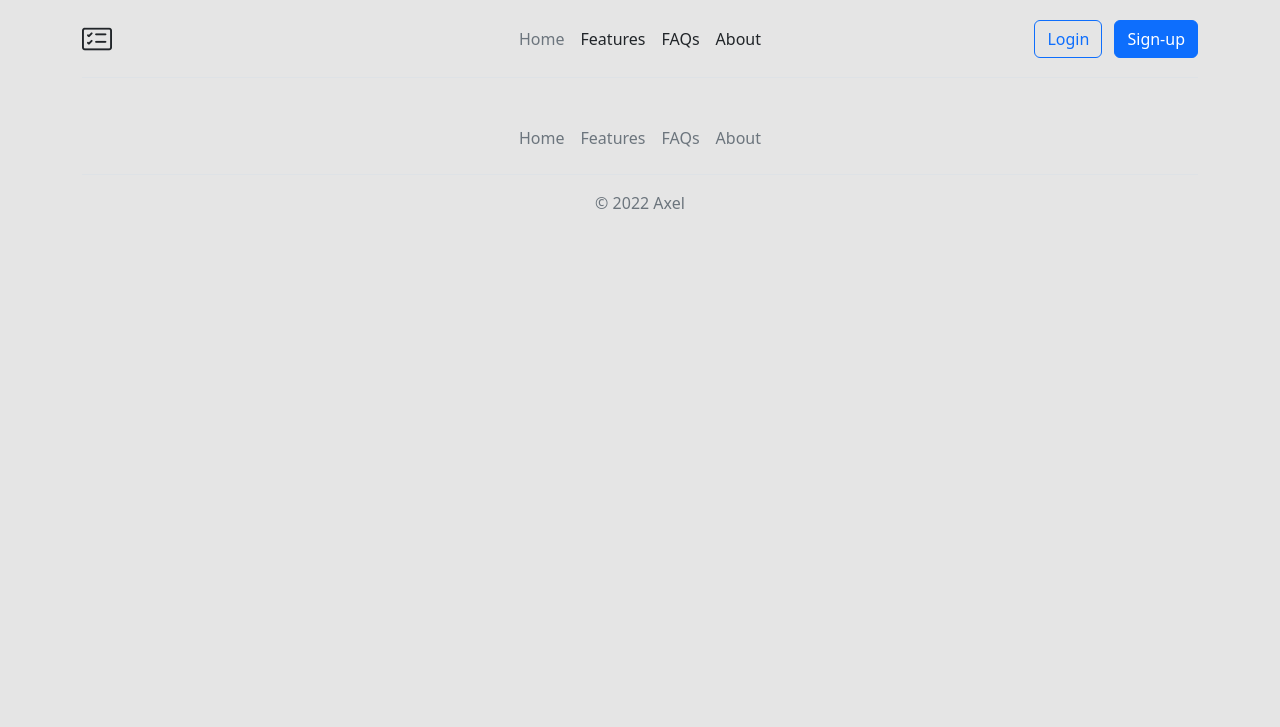
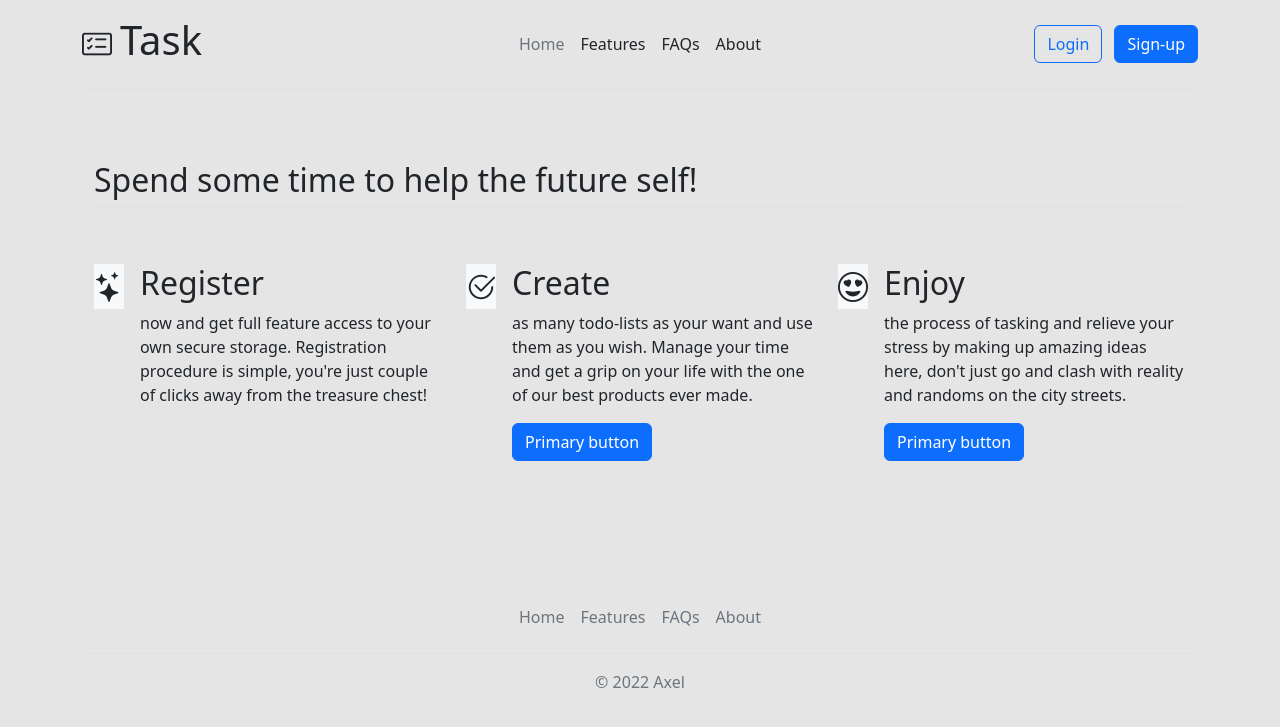
Before and after one commit to Axik0/todo_list, a Flask app: page / in a window 1280 px wide. Shown: the top 727 px of the page. Run offline with Flask 2, Linux system fonts and the light colour scheme; some libraries are stand-ins or nearby versions.

```diff
--- a/main.py
+++ b/main.py
@@ -140,7 +140,10 @@ def register():
 
 @app.route("/")
 def index():
+    global draft
+    draft = [None, None, []]
     return render_template("index.html")
+
 
 
 draft = [None, None, []]
@@ -241,15 +244,19 @@ def show_list(list_id=None):
         if action == 'Confirm':
             # save to database
             if draft[0]:
+                # if it was an item from the database, get that outta there and update just its fields
                 list_to_update = db.session.query(List).get(draft[0])
                 list_to_update.list_name, list_to_update.body = draft[1], draft[2]
                 db.session.commit()
                 flash("Your list has been updated in the database.", "info")
             else:
+                # insert completely new list into the database
+                # I suppose that same list_name problem is eliminated at the database level and raises an exception
                 try:
                     new_list = List(list_name=draft[1], author=current_user, body=draft[2])
                     db.session.add(new_list)
                     db.session.commit()
+                    draft = [None, None, []]
                     flash("Your list has been saved to the database.", "info")
                 except:
                     flash("List with this name already exists in the database, please rename.", "error")
@@ -260,18 +267,24 @@ def show_list(list_id=None):
         elif action == 'Delete':
             if draft[0]:
                 # check database, delete if present
-                db.session.query(List).filter_by(list_id=draft[0]).delete()
-                db.session.commit()
-                flash("Your list has been deleted from the database.", "info")
-                draft = [None, None, []]
+                try:
+                    db.session.query(List).filter_by(list_id=draft[0]).delete()
+                    db.session.commit()
+                    flash("Your list has been deleted from the database.", "info")
+                    draft = [None, None, []]
+                except:
+                    flash("Couldn't find or delete this list, something's wrong.", "error")
             else:
+                # just flush the draft
                 draft = [None, None, []]
                 flash("Your draft has been deleted.", "info")
             return redirect(url_for('get_all'))
     else:
         if list_id is None:
+            # this covers case of a new list, created from scratch
             return render_template("list.html", tdl=draft[2], name=draft[1])
         elif list_id:
+            # when we open a list from database with an exact id
             query = db.session.query(List).filter_by(author=current_user, list_id=list_id).first()
             draft = [query.list_id, query.list_name, query.body]
             return redirect(url_for('show_list'))
@@ -281,11 +294,11 @@ def show_list(list_id=None):
 
 
 
-
-
 @app.route("/all")
 @login_required
 def get_all():
+    global draft
+    draft = [None, None, []]
     query = db.session.query(List).filter_by(author=current_user).all()
     user_lists = [[lst.list_id, lst.list_name, lst.body] for lst in query]
     # user_lists = [['id1', 'listname1', [[1, 2], [2, 1], [3, 3]]], ['id2', 'listname2', [[1, 3], [2, 1], [3, 3]]]]
--- a/templates/custombase.html
+++ b/templates/custombase.html
@@ -15,12 +15,13 @@
 <!-- Bootstrap example header -->
 <div class="container">
     <header class="d-flex flex-wrap align-items-center justify-content-center justify-content-md-between py-3 mb-4 border-bottom">
-      <a href="/" class="d-flex align-items-center col-md-3 mb-2 mb-md-0 text-dark text-decoration-none">
-        <i class="bi bi-card-checklist"></i>
-      </a>
+      <div class="d-flex align-items-center col-md-3 mb-2 mb-md-0">
+        <a href="/" ><i class="bi bi-card-checklist me-2 text-dark text-decoration-none"></i></a>
+        <h1 class="text-dark text-decoration-none">Task</h1>
+      </div>
 
       <ul class="nav col-12 col-md-auto mb-2 justify-content-center mb-md-0">
-        <li><a href="#" class="nav-link px-2 link-secondary">Home</a></li>
+        <li><a href="/" class="nav-link px-2 link-secondary">Home</a></li>
         <li><a href="#" class="nav-link px-2 link-dark">Features</a></li>
         <li><a href="#" class="nav-link px-2 link-dark">FAQs</a></li>
         <li><a href="#" class="nav-link px-2 link-dark">About</a></li>
@@ -53,7 +54,7 @@
 <div class="container">
   <footer class="py-3 my-4">
     <ul class="nav justify-content-center border-bottom pb-3 mb-3">
-      <li class="nav-item"><a href="#" class="nav-link px-2 text-muted">Home</a></li>
+      <li class="nav-item"><a href="/" class="nav-link px-2 text-muted">Home</a></li>
       <li class="nav-item"><a href="#" class="nav-link px-2 text-muted">Features</a></li>
       <li class="nav-item"><a href="#" class="nav-link px-2 text-muted">FAQs</a></li>
       <li class="nav-item"><a href="#" class="nav-link px-2 text-muted">About</a></li>
--- a/templates/index.html
+++ b/templates/index.html
@@ -5,6 +5,53 @@ Coffee?
 {% endblock %}
 
 {% block content %}
+{% if not current_user.is_authenticated %}
+<div class="container px-4 py-5" id="hanging-icons">
+    <h2 class="pb-2 border-bottom">Spend some time to help the future self!</h2>
+    <div class="row g-4 py-5 row-cols-1 row-cols-lg-3">
+      <div class="col d-flex align-items-start">
+        <div class="icon-square bg-light text-dark d-inline-flex align-items-center justify-content-center fs-4 flex-shrink-0 me-3">
+          <i class="bi bg-light bi-stars"></i>
+        </div>
+        <div>
+          <h2>Register</h2>
+          <p>now and get full feature access to your own secure storage. Registration procedure is simple, you're just couple of clicks away from the treasure chest!  </p>
+        </div>
+      </div>
+      <div class="col d-flex align-items-start">
+        <div class="icon-square bg-light text-dark d-inline-flex align-items-center justify-content-center fs-4 flex-shrink-0 me-3">
+          <i class="bi bi-check2-circle"></i>
+        </div>
+        <div>
+          <h2>Create</h2>
+          <p>as many todo-lists as your want and use them as you wish. Manage your time and get a grip on your life with the one of our best products ever made. </p>
+          <a href="#" class="btn btn-primary">
+            Primary button
+          </a>
+        </div>
+      </div>
+      <div class="col d-flex align-items-start">
+        <div class="icon-square bg-light text-dark d-inline-flex align-items-center justify-content-center fs-4 flex-shrink-0 me-3">
+          <i class="bi bi-emoji-heart-eyes"></i>
+        </div>
+        <div>
+          <h2>Enjoy</h2>
+          <p>the process of tasking and relieve your stress by making up amazing ideas here, don't just go and clash with reality and randoms on the city streets. </p>
+          <a href="#" class="btn btn-primary">
+            Primary button
+          </a>
+        </div>
+      </div>
+    </div>
+  </div>
+ {% else %}
+      <div class="container-fluid d-flex justify-content-center">
+          <h1>Already done? Ready for the next challenge?<i class="bi bi-chevron-double-right"></i></h1>
+      </div>
+      <div class="container-fluid d-flex justify-content-center mt-3">
+          <a href="{{ url_for('add_task') }}" class="btn active btn-outline-primary me-2 btn-lg align-self-center">Adventure time!</a>
+      </div>
 
+ {% endif %}
 {{ super() }}
 {% endblock %}
```
